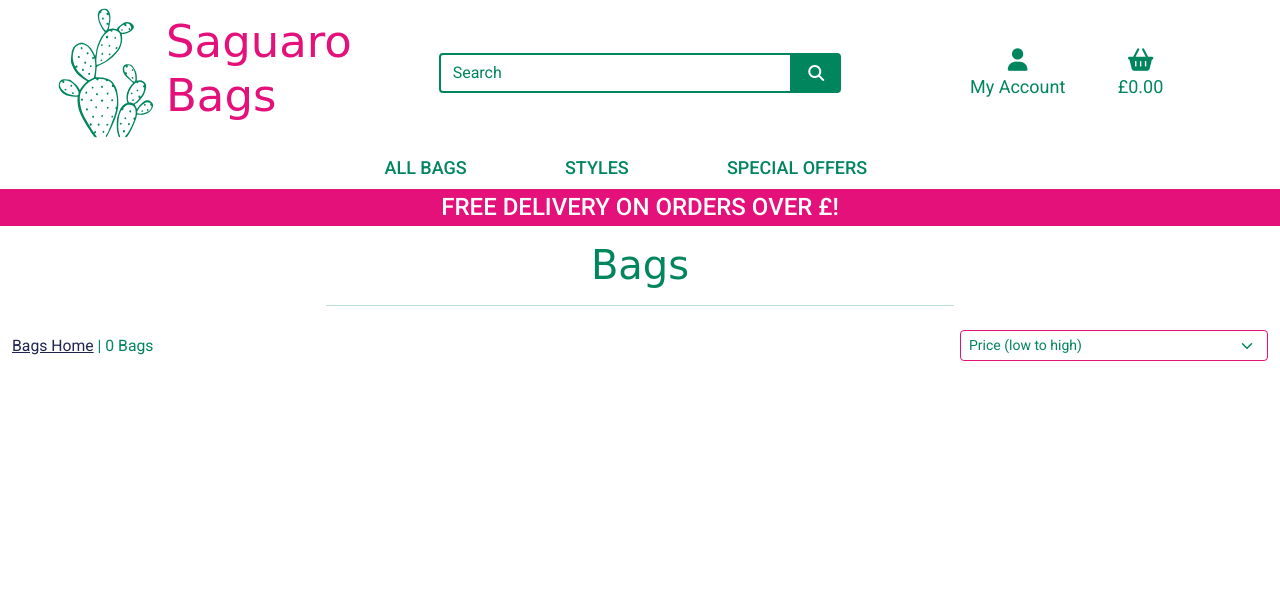
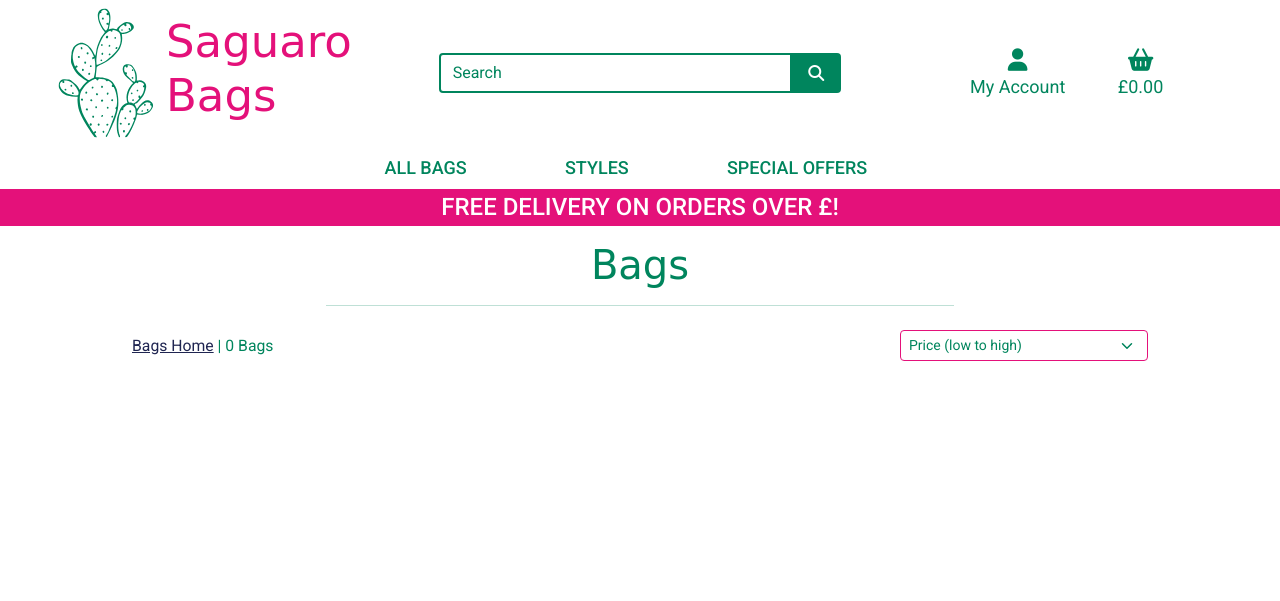
Before and after one commit to lhartley870/saguaro-bags, a Django app: a page that uses templates/base.html in a window 1280 px wide. Shown: the top 601 px of the page. Run offline with Django 3.2, Linux system fonts and the light colour scheme; data comes from the database, SQL or seed files in the repository; data that the repository does not hold is empty; parts of the project's set-up code (start-up, migrations or seed data) failed here and were passed over; some libraries are stand-ins or nearby versions; some web fonts are replaced.

Commit message:
Add styling for sort dropdown row in bags.html

```diff
--- a/products/static/products/css/products.css
+++ b/products/static/products/css/products.css
@@ -98,6 +98,10 @@ small {
         margin: 0 3em;
     }
 
+    .sort-row {
+        margin: 0 5em;
+    }
+
     .bag-detail-row {
         margin: 0 2em;
     }
@@ -118,6 +122,10 @@ small {
         margin: 0 4em;
     }
 
+    .sort-row {
+        margin: 0 8em;
+    }
+
     .bag-detail-row {
         margin: 0 0;
     }
@@ -132,6 +140,10 @@ small {
 
     .bag-list-row {
         margin: 0 3em;
+    }
+
+    .sort-row {
+        margin: 0 6em;
     }
 }
 
@@ -149,6 +161,10 @@ small {
     .bag-list-row {
         margin: 0 4em;
     }
+
+    .sort-row {
+        margin: 0 8em;
+    }
 }
 
 /* for extra extra large screen sizes of 1700px and up */
@@ -161,6 +177,10 @@ small {
     .bag-list-row {
         margin: 0 12em;
     }
+
+    .sort-row {
+        margin: 0 16em;
+    }
 }
 
 /* for extra extra extra large screen sizes of 2000px and up */
@@ -172,6 +192,10 @@ small {
 
     .bag-list-row {
         margin: 0 15em;
+    }
+
+    .sort-row {
+        margin: 0 20em;
     }
 }
 
@@ -190,4 +214,9 @@ small {
     .bag-list-row {
         margin: 0 360px;
     }
+
+    .sort-row {
+        margin-left: 480px;
+        margin-right: 480px;
+    }
 }
```
